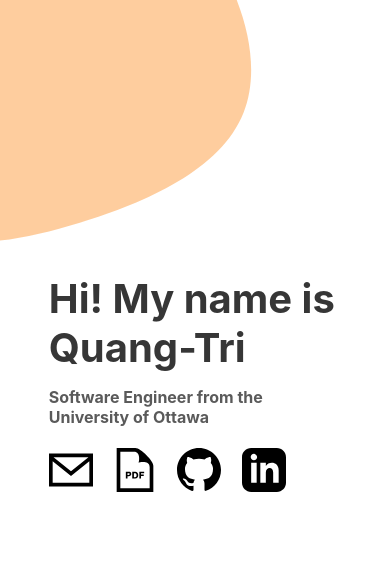
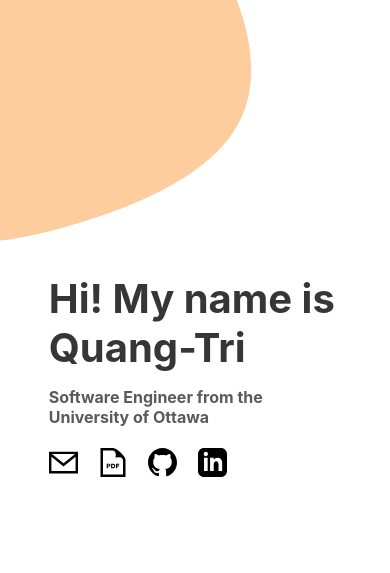
Before and after one commit to Roswellt/Roswellt.github.io, a React app: page / in a window 390 px wide. Built offline with nearby package versions, Linux system fonts and the light colour scheme.

Commit message:
updated mobile rules

```diff
--- a/src/components/Home/home.scss
+++ b/src/components/Home/home.scss
@@ -139,7 +139,7 @@ $initialsXPos: -10%;
   }
 }
 
-@media (max-height: 650px), (max-width: 650px) {
+@media (max-height: 600px), (max-width: 480px) {
   .main {
     width: 100vw;
     height: 100vh;
@@ -168,7 +168,9 @@ $initialsXPos: -10%;
   }
 
   .contact-images {
-    width: 15%;
-    height: 15%;
+    width: 10%;
+    height: 10%;
+    max-width: 75px;
+    max-height: 75px;
   }
 }
```
